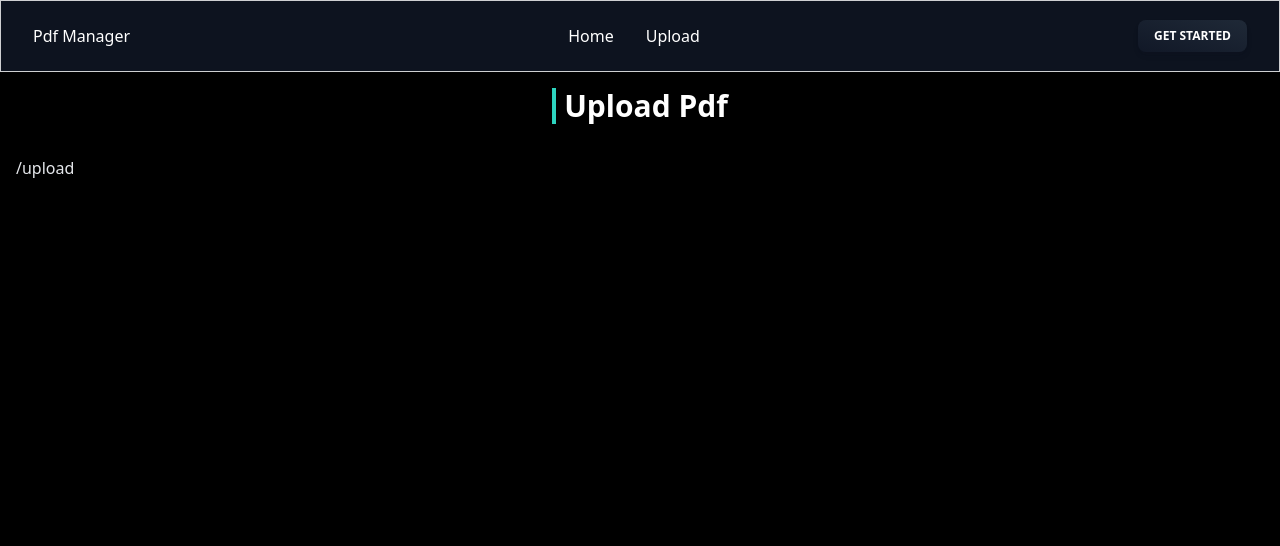
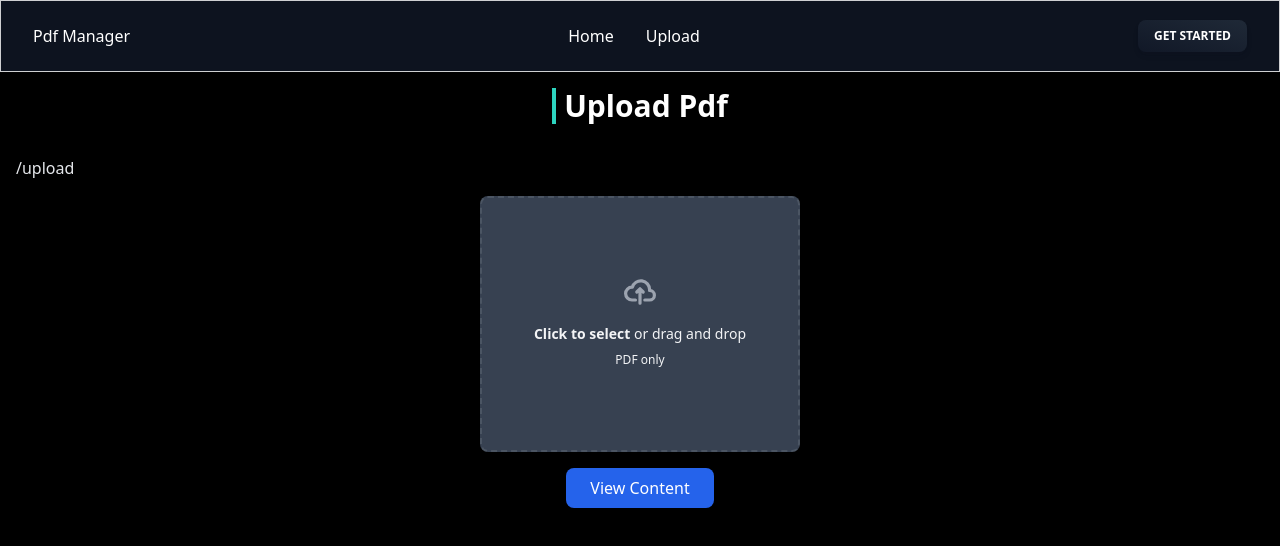
Before and after one commit to Arun-kb0/pdf-editor-client, a React (Vite) app: page /upload in a window 1280 px wide. Shown: the top 546 px of the page. Built offline with nearby package versions, Linux system fonts and the light colour scheme.

Commit message:
FileUploader component implemeted

```diff
--- a/package.json
+++ b/package.json
@@ -13,6 +13,7 @@
     "@heroicons/react": "^2.2.0",
     "react": "^19.0.0",
     "react-dom": "^19.0.0",
+    "react-hook-form": "^7.56.1",
     "react-router": "^7.5.3"
   },
   "devDependencies": {
--- a/src/App.tsx
+++ b/src/App.tsx
@@ -3,6 +3,7 @@ import HomePage from "./pages/HomePage"
 import ContentsPage from "./pages/ContentsPage"
 import UploadPage from "./pages/UploadPage"
 import NavigationBar from "./components/basic/NavigationBar"
+
 
 const App = () => {
   return (
--- /dev/null
+++ b/src/components/upload/FileUploader.tsx
@@ -0,0 +1,84 @@
+import { useForm } from 'react-hook-form';
+import { useNavigate } from 'react-router';
+
+type FormValues = {
+  fileList: FileList;
+};
+
+const FileUploader = () => {
+  const navigation = useNavigate()
+
+  const {
+    register,
+    handleSubmit,
+    formState: { errors },
+  } = useForm<FormValues>()
+
+  const handleFormSubmit = (data: FormValues) => {
+    const file = data.fileList?.[0]
+    console.log('File:', file)
+    localStorage.setItem('pdfFile', JSON.stringify(file))
+    navigation('/contents')
+  }
+
+  return (
+    <form onSubmit={handleSubmit(handleFormSubmit)}>
+      <section className="flex flex-col items-center space-y-4">
+        <div className="flex justify-center items-center">
+          <div className="min-w-80">
+            <label
+              htmlFor="dropzone-file"
+              className="flex flex-col items-center justify-center w-full h-64 border-2 border-dashed rounded-lg cursor-pointer hover:bg-gray-800 bg-gray-700 border-gray-600 hover:border-gray-500"
+            >
+              <div className="flex flex-col items-center justify-center pt-5 pb-6">
+                <svg
+                  className="w-8 h-8 mb-4 text-gray-400"
+                  aria-hidden="true"
+                  xmlns="http://www.w3.org/2000/svg"
+                  fill="none"
+                  viewBox="0 0 20 16"
+                >
+                  <path
+                    stroke="currentColor"
+                    strokeLinecap="round"
+                    strokeLinejoin="round"
+                    strokeWidth="2"
+                    d="M13 13h3a3 3 0 0 0 0-6h-.025A5.56 5.56 0 0 0 16 6.5 5.5 5.5 0 0 0 5.207 5.021C5.137 5.017 5.071 5 5 5a4 4 0 0 0 0 8h2.167M10 15V6m0 0L8 8m2-2 2 2"
+                  />
+                </svg>
+                <p className="mb-2 text-sm text-gray-100">
+                  <span className="font-semibold">Click to select</span> or drag and
+                  drop
+                </p>
+                <p className="text-xs text-gray-100">PDF only</p>
+              </div>
+              <input
+                id="dropzone-file"
+                type="file"
+                accept="application/pdf"
+                className="hidden"
+                {...register('fileList', {
+                  required: 'Please upload a PDF file',
+                  validate: fileList => fileList.length > 0 || 'File is required',
+                })}
+              />
+            </label>
+            {errors.fileList && (
+              <p className="mt-2 text-sm text-red-500">
+                {errors.fileList.message}
+              </p>
+            )}
+          </div>
+        </div>
+        <button
+          type="submit"
+          className="capitalize px-6 py-2 rounded-lg bg-blue-600 text-white hover:bg-blue-500 focus:outline-none"
+        >
+          view content
+        </button>
+      </section>
+    </form>
+  );
+};
+
+export default FileUploader;
--- a/src/pages/UploadPage.tsx
+++ b/src/pages/UploadPage.tsx
@@ -1,4 +1,5 @@
 import Title from '../components/Title'
+import FileUploader from '../components/upload/FileUploader'
 
 
 const UploadPage = () => {
@@ -6,6 +7,7 @@ const UploadPage = () => {
     <main>
       <Title title="Upload pdf" />
 
+      <FileUploader/>
     </main>
   )
 }
```
Also changed, not shown: 1 other file (tests, documents, lock files or other folders).
